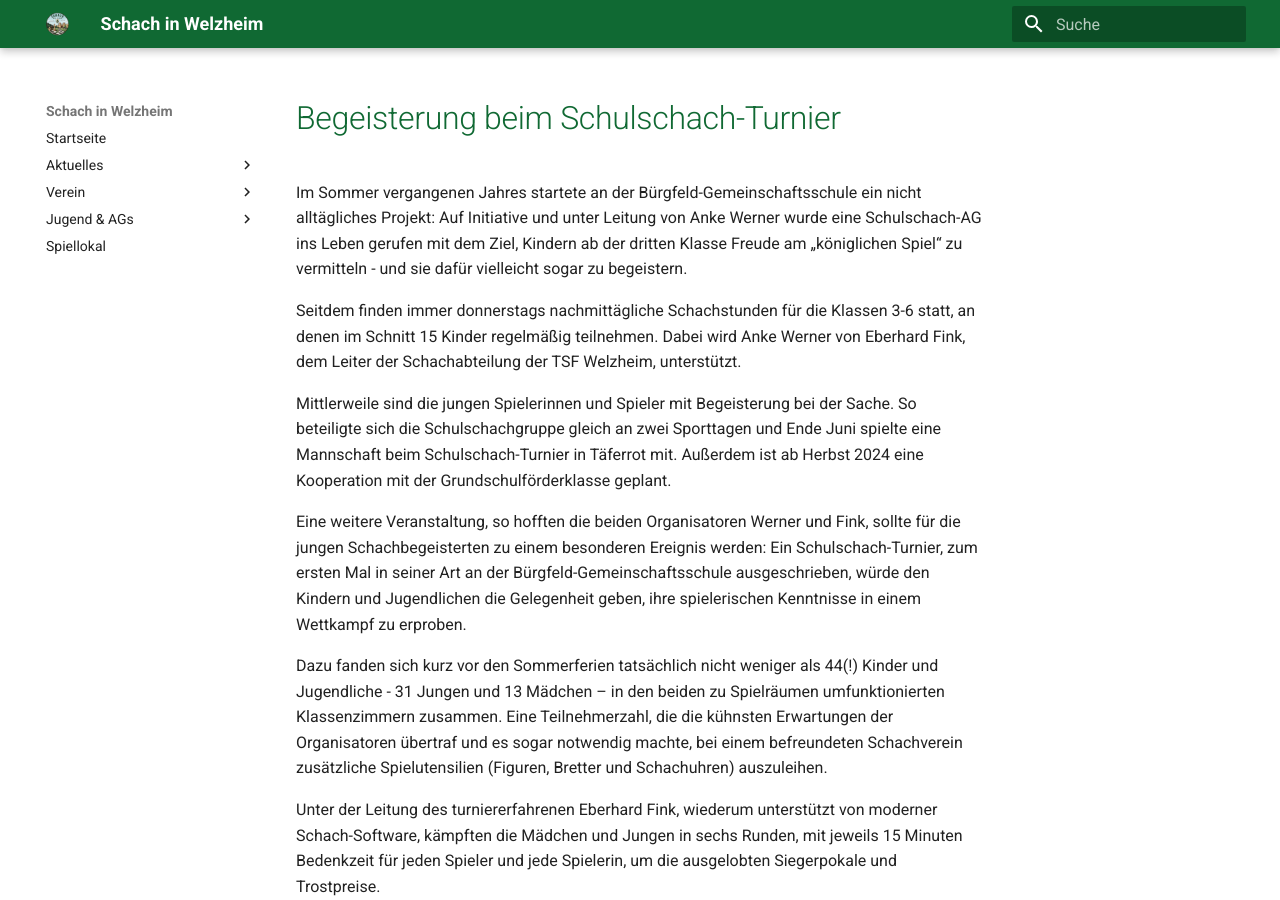
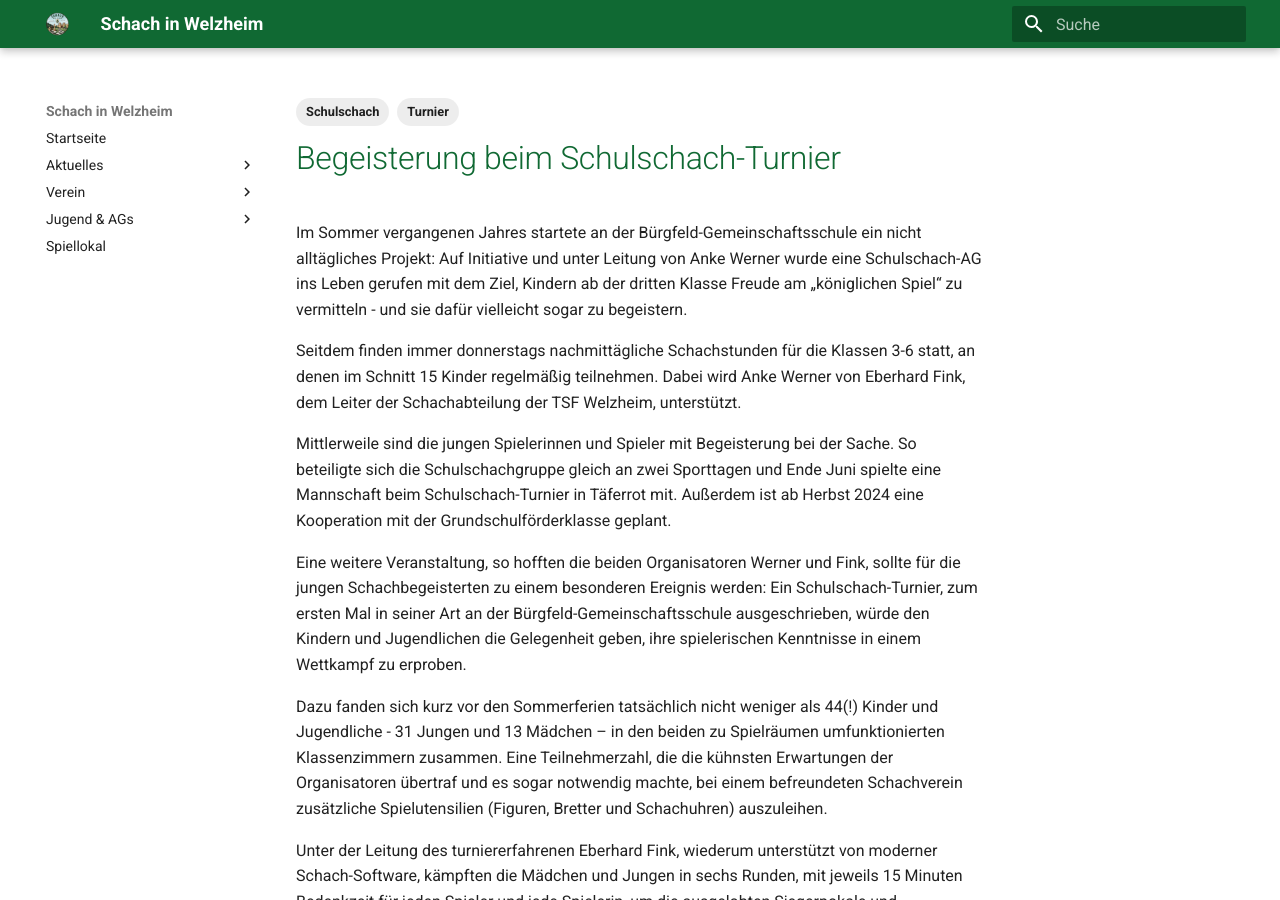
Before and after one commit to schachwelzheim/schachwelzheim, an MkDocs documentation site: the page built from docs/aktuelles/2024-07-18.md, in a window 1280 px wide and 900 px high. Built offline with MkDocs 1.6.1 and Material for MkDocs 9.7.7, drawn with Linux system fonts in a browser that asks for light colours.

Commit message:
Add tags to 2024-07-18.md for categorization
Added tags for better categorization of the article.

```diff
--- a/docs/aktuelles/2024-07-18.md
+++ b/docs/aktuelles/2024-07-18.md
@@ -1,3 +1,9 @@
+---
+tags:
+  - Schulschach
+  - Turnier
+---
+
 # Begeisterung beim Schulschach-Turnier
 
 Im Sommer vergangenen Jahres startete an der Bürgfeld-Gemeinschaftsschule ein nicht alltägliches Projekt: Auf Initiative und unter Leitung von Anke Werner wurde eine Schulschach-AG ins Leben gerufen mit dem Ziel, Kindern ab der dritten Klasse Freude am „königlichen Spiel“ zu vermitteln - und sie dafür vielleicht sogar zu begeistern.
```
